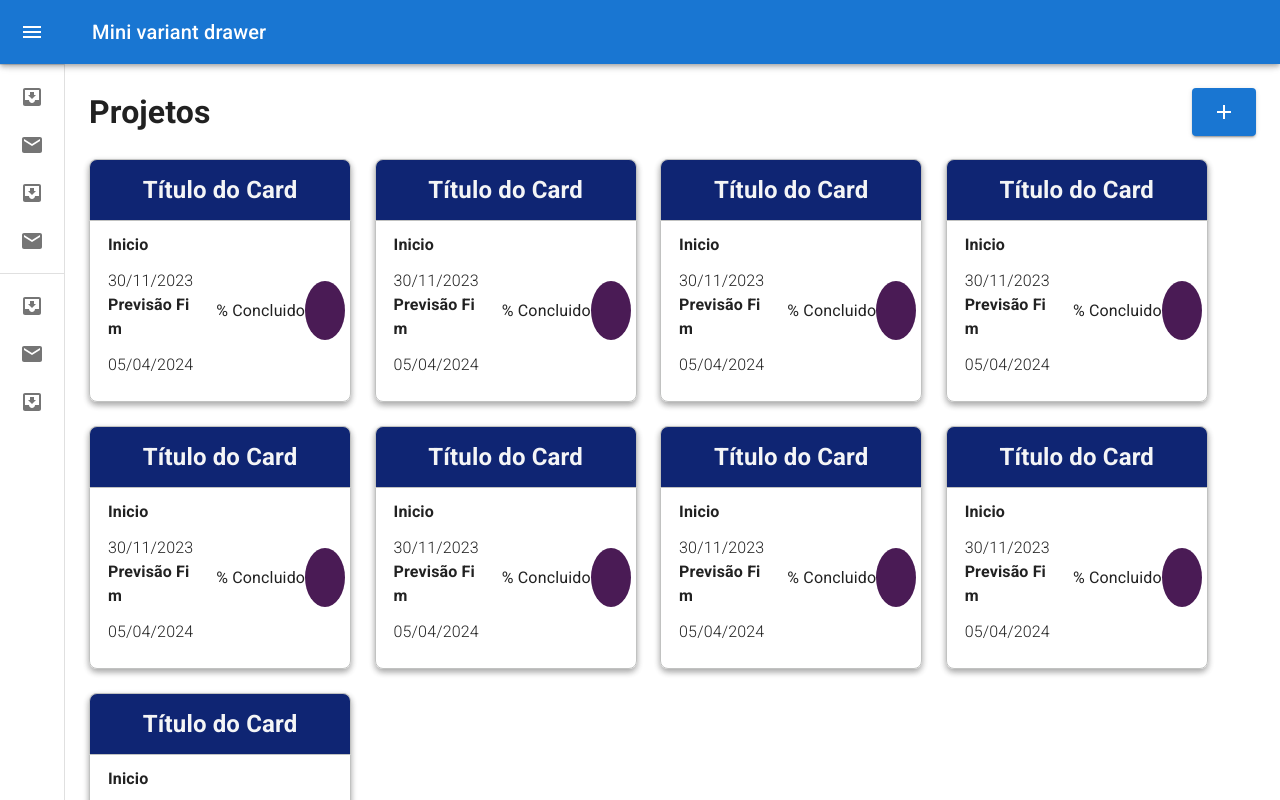
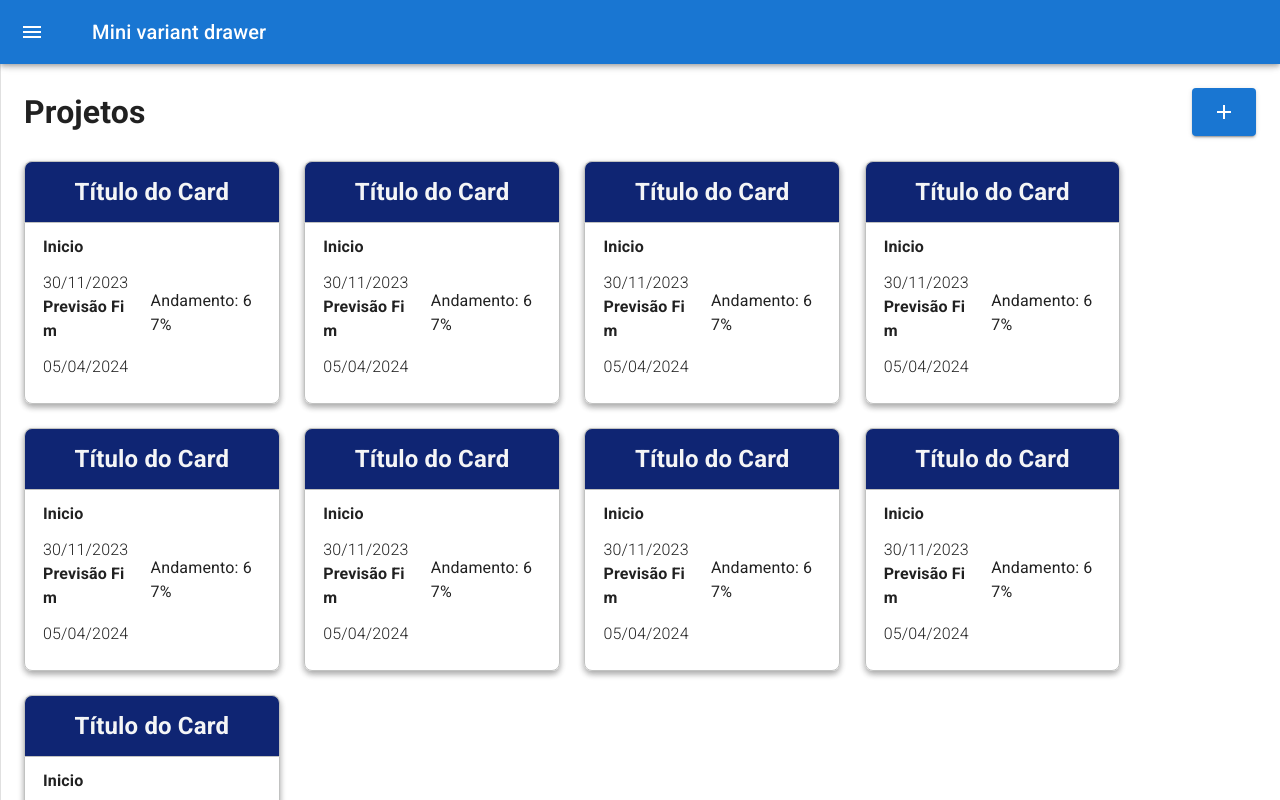
Before and after one commit to gustavogonc/ReactTs_GerenciadorProjetos, a React (Vite) app: page /home in a window 1280 px wide. Shown: the top 800 px of the page. Built offline with nearby package versions, Linux system fonts and the light colour scheme.

Commit message:
remoção da preview de sidebar, deixando apenas no clique do menu hamburguer

```diff
--- a/src/components/Projects/ProjectCard/index.tsx
+++ b/src/components/Projects/ProjectCard/index.tsx
@@ -22,8 +22,7 @@ export function ProjectCard() {
           <DateValue>05/04/2024</DateValue>
         </DateContainer>
         <ChartContainer>
-          <span>% Concluido</span>
-          <FakeChart />
+          Andamento: <span>67%</span>
         </ChartContainer>
       </Body>
     </CardContainer>
--- a/src/components/Sidebar/index.tsx
+++ b/src/components/Sidebar/index.tsx
@@ -36,9 +36,9 @@ const closedMixin = (theme: Theme): CSSObject => ({
     duration: theme.transitions.duration.leavingScreen,
   }),
   overflowX: "hidden",
-  width: `calc(${theme.spacing(7)} + 1px)`,
+  width: `0px`,
   [theme.breakpoints.up("sm")]: {
-    width: `calc(${theme.spacing(8)} + 1px)`,
+    width: `0px`,
   },
 });
 
@@ -89,7 +89,7 @@ const Drawer = styled(MuiDrawer, {
   }),
 }));
 
-export default function Sidebar({ children }: any) {
+export default function Sidebar({ children }: React.PropsWithChildren) {
   const theme = useTheme();
   const [open, setOpen] = React.useState(false);
 
--- a/src/pages/EAP/index.tsx
+++ b/src/pages/EAP/index.tsx
@@ -75,7 +75,7 @@ export default function EAP() {
     <Sidebar>
       <Box
         sx={{
-          width: "94vw",
+          width: "97vw",
           height: "88vh",
           display: "flex",
           justifyContent: "space-between",
```
